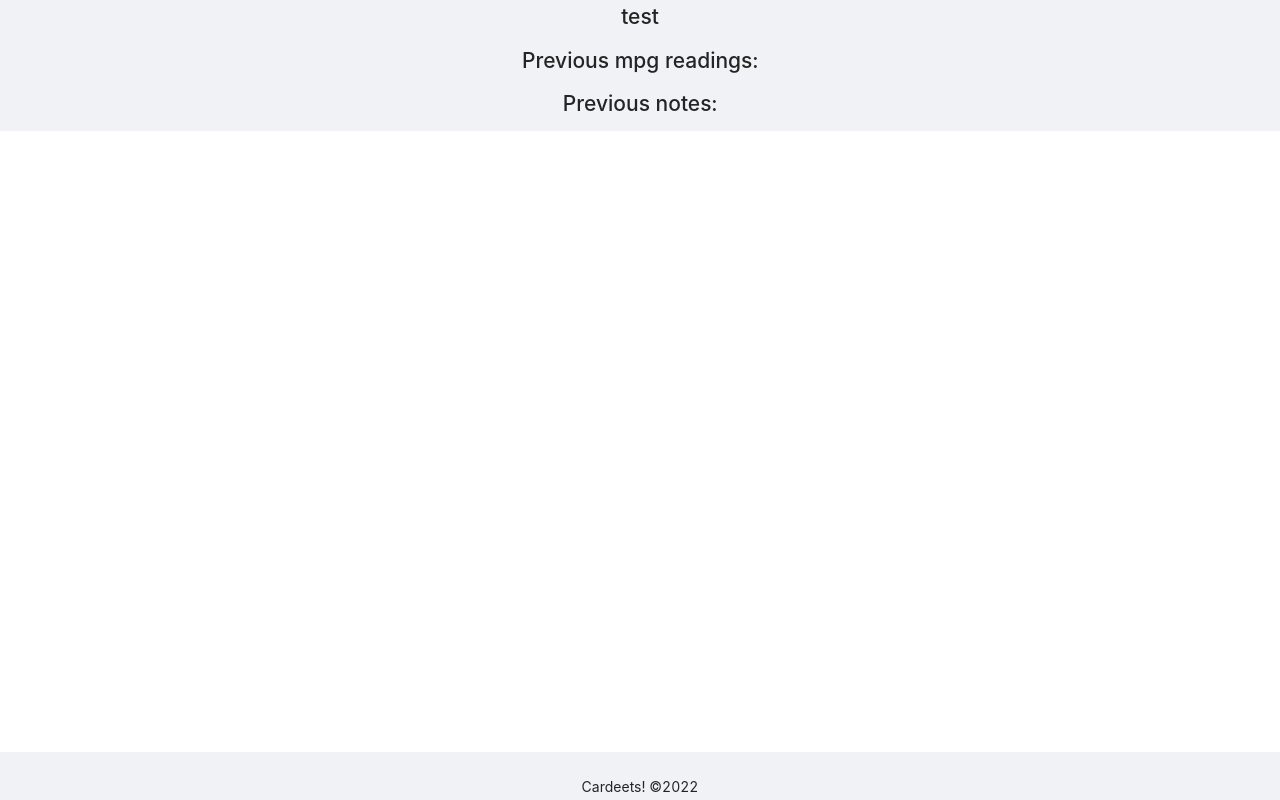
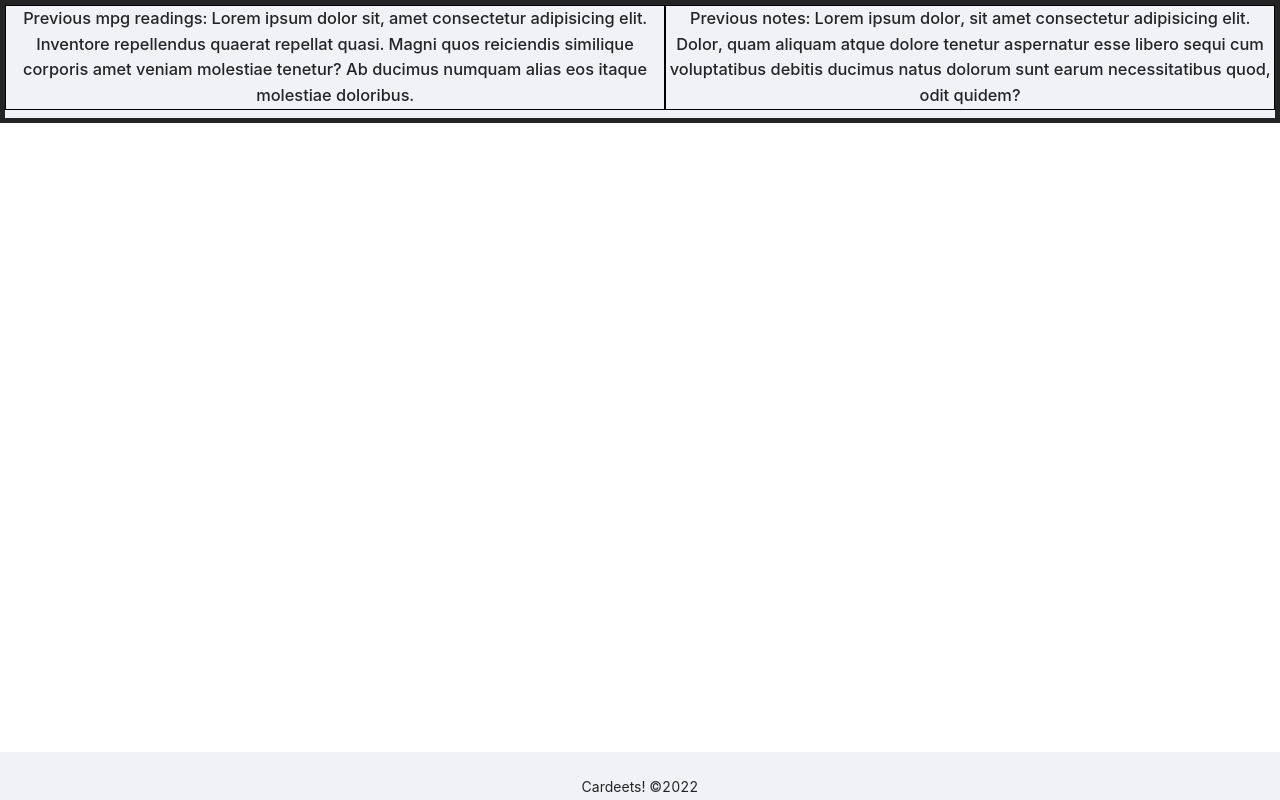
Before and after one commit to neilbennett876/diary-front-nb, a React (Create React App) app: page /diary in a window 1280 px wide. Built offline with nearby package versions, Linux system fonts and the light colour scheme.

Commit message:
added styling to create and dash cards

```diff
--- a/src/App.css
+++ b/src/App.css
@@ -63,3 +63,21 @@ body {
   display: flex;
   justify-content: center;
 }
+
+#diary {
+  margin-left: auto;
+  margin-right: auto;
+  border-style: solid;
+  border-width: 5px;
+  display: flex;
+  margin: auto;
+  justify-content: center;
+}
+
+#diary-child {
+  border-style: solid;
+  border-width: 1px;
+  border-color: black;
+  display: flex;
+  justify-content: center;
+}
--- a/src/components/Diary.jsx
+++ b/src/components/Diary.jsx
@@ -6,19 +6,22 @@ function Diary() {
 
   return (
     <>
-      <h1>test</h1>
-      <h1>
-        Previous mpg readings:
-        {record?.map((record) => {
-          return <p key={record._id}>{record.mpg}</p>;
-        })}
-      </h1>
-      <h1>
-        Previous notes:
-        {record?.map((record) => {
-          return <p key={record._id}>{record.notes}</p>;
-        })}
-      </h1>
+      <div>
+        <section id="diary">
+          <h1 id="diary-child">
+            Previous mpg readings: Lorem ipsum dolor sit, amet consectetur
+            adipisicing elit. Inventore repellendus quaerat repellat quasi.
+            Magni quos reiciendis similique corporis amet veniam molestiae
+            tenetur? Ab ducimus numquam alias eos itaque molestiae doloribus.
+          </h1>
+          <h1 id="diary-child">
+            Previous notes: Lorem ipsum dolor, sit amet consectetur adipisicing
+            elit. Dolor, quam aliquam atque dolore tenetur aspernatur esse
+            libero sequi cum voluptatibus debitis ducimus natus dolorum sunt
+            earum necessitatibus quod, odit quidem?
+          </h1>
+        </section>
+      </div>
     </>
   );
 }
```
